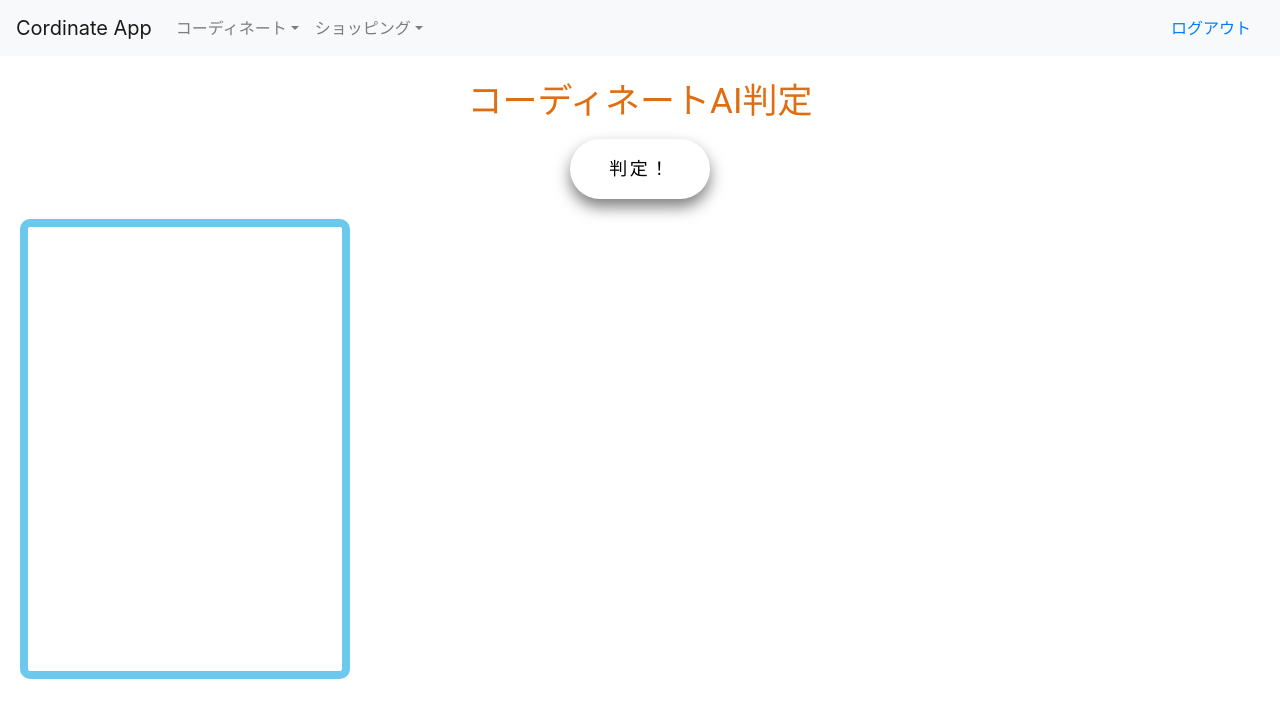
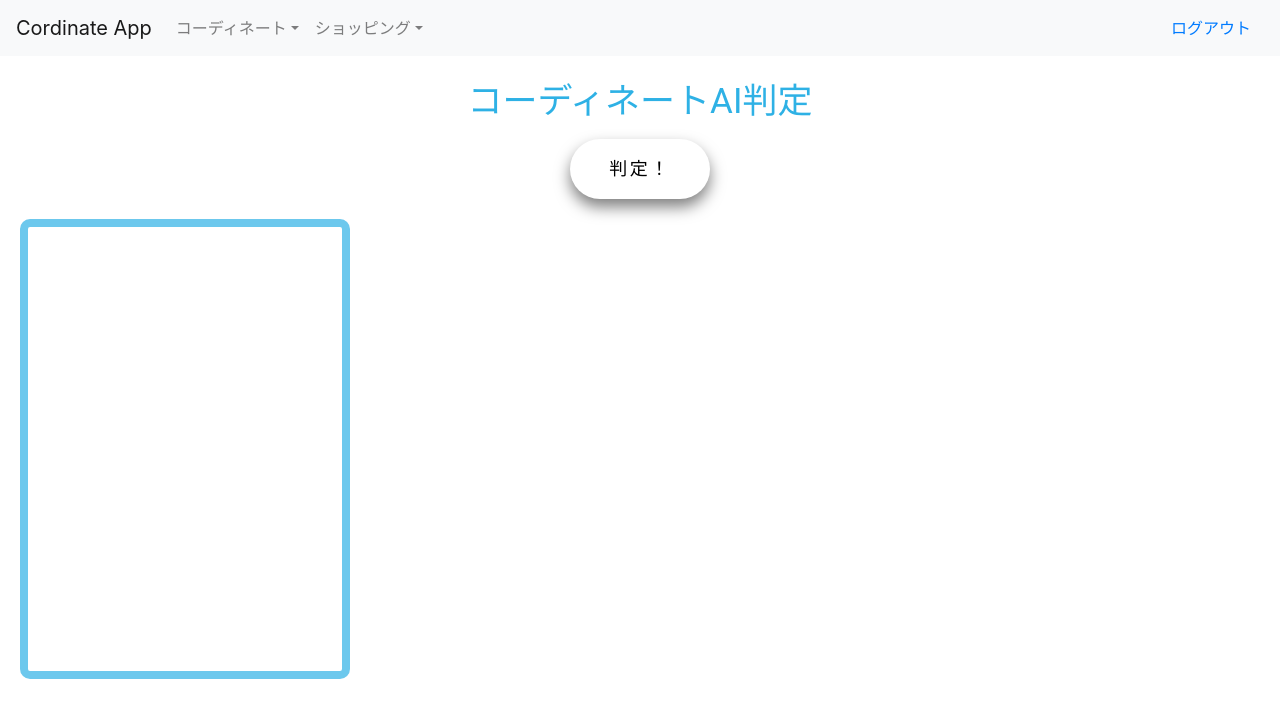
Before and after one commit to sunakane/team7-mock, a React (Create React App) app: page /camera in a window 1280 px wide. Shown: the top 718 px of the page. Built offline with nearby package versions, Linux system fonts and the light colour scheme; no server answers.

Commit message:
cameraのviewを修正

```diff
--- a/src/App.css
+++ b/src/App.css
@@ -251,7 +251,7 @@
   margin-top: 20px;
   font-size: 35px;
   font-family: 'Roboto', sans-serif;
-  color: #e06d0f;
+  color: rgba(46, 177, 229);
 }
 #camera {
   margin: 10px 5px 0 20px;
--- a/src/Camera/CameraView.jsx
+++ b/src/Camera/CameraView.jsx
@@ -42,7 +42,7 @@ class CameraView extends Component {
   clickShutter = () => {
     const title = document.querySelector("#camera-title");
     const video  = document.querySelector("#camera");
-    // const btn = document.querySelector("#shutter");
+    const btn = document.querySelector("#shutter");
     const canvas = document.querySelector("#picture");
     const ctx = canvas.getContext("2d");
     const shareTitle = document.querySelector("#share-title");
@@ -73,6 +73,8 @@ class CameraView extends Component {
 
     video.srcObject = null;
     video.remove();
+
+    btn.innerHTML = "判定結果";
 
     // 判定結果を表示
     const kekka = document.getElementById("kekka");
```
